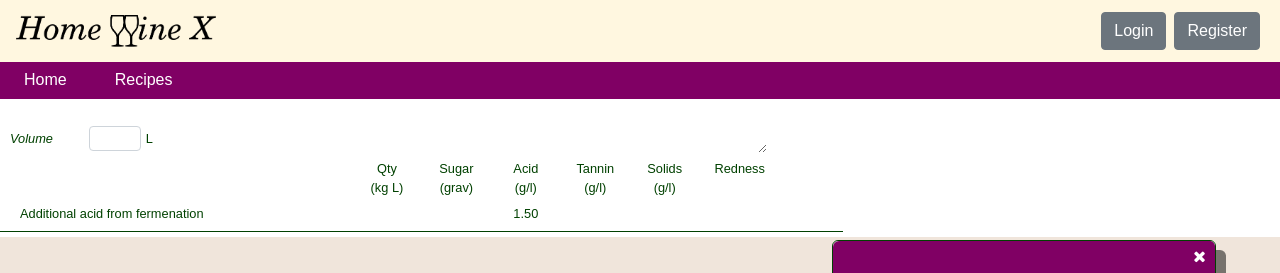
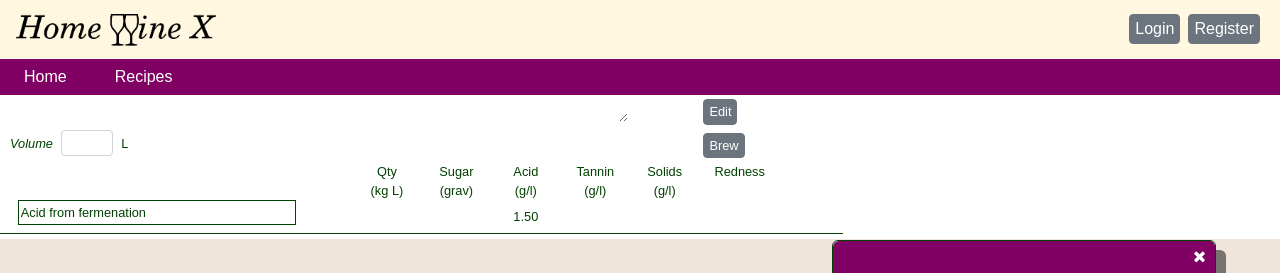
Before and after one commit to tonywh/homewinex, a Django app: template recipe/templates/recipe/recipe.html in a window 1280 px wide. Shown: the top 273 px of the page. Run offline with Django 3.2, Linux system fonts and the light colour scheme; the template is opened without the code that fills it, so the values that code supplies are empty; some libraries are stand-ins or nearby versions.

Commit message:
recipe: stacked chart to show individual contributions

```diff
--- a/recipe/static/recipe.css
+++ b/recipe/static/recipe.css
@@ -5,9 +5,11 @@ label, legend {
 .mainview {
   font-size: 0.8em;
 }
+
 #recipe-name {
   padding: 0px 1px 0px 1px; /* make sure cursor visible when at start of text. */
-  font-size: 1.1em;
+  font-size: 1.5em;
+  size: 100%
 }
 
 .full-width {
@@ -64,10 +66,10 @@ label, legend {
   visibility: visible;
 }
 
-/* Align items at the bottom of a box */
-.bottom {
-  display:flex;
-  align-items: flex-end;
+.btn {
+  font-size: 1em;
+  padding: 2px 5px 2px 5px;
+  margin: 0;
 }
 
 .left-label {
@@ -79,10 +81,12 @@ label, legend {
   padding-top: 3px;
 }
 
+.inline {
+  display:inline;
+}
+
 #volume {
-  width: 100%;
-  max-width: 4em;
-  float: left;
+  width: 4em;
   margin-right: 5px;
   font-size: 1em;
   padding: 0 6px 0 6px;
@@ -119,14 +123,17 @@ label, legend {
 }
 
 .adacid-label {
-  margin-top: 7px;
+  margin-left: 1em;
+  padding: 2px 2px 2px 2px;
   width: 80%;
-  border: 0;
+  border: solid;
+  border-width: 1px;
 }
 
 .ingredient-name {
   width: 90%;
-  border: 0;
+  border: solid;
+  border-width: 1px;
 }
 
 .list-group-item {
@@ -148,6 +155,7 @@ label, legend {
 }
 
 .handle {
+  width: 90%;
   float: left;
 }
 
@@ -166,7 +174,6 @@ input.qty {
   float: right;
   padding: 0;
   margin: 0;
-  font-size: 1em;
   color: #014101;
 }
 
@@ -194,7 +201,6 @@ input.qty {
   padding: 7px;
   margin: 0!important;
   border: none;
-  font-size: 1em;
   color: white;
   background-color: #800064;
 }
@@ -210,7 +216,6 @@ input.qty {
 }
 
 #new_ingr_button {
-  font-size: 1em;
   padding: 0 5px 0 5px;
   height: 2em;
 }
--- a/recipe/static/recipe.js
+++ b/recipe/static/recipe.js
@@ -18,6 +18,28 @@ class Converter {
     return this.units[unit][1];
   }
 }
+
+var ingredientColours = [
+  'rgba(255,0,0,0.2)',
+  'rgba(255,100,0,0.2)',
+  'rgba(255,200,0,0.2)',
+  'rgba(100,255,0,0.2)',
+  'rgba(0,255,100,0.2)',
+  'rgba(0,100,255,0.2)',
+  'rgba(0,0,255,0.2)',
+  'rgba(100,0,255,0.2)',
+];
+
+var ingredientBorderColours = [
+  'rgba(255,0,0,0.4)',
+  'rgba(255,100,0,0.4)',
+  'rgba(255,200,0,0.4)',
+  'rgba(100,255,0,0.4)',
+  'rgba(0,255,100,0.4)',
+  'rgba(0,100,255,0.4)',
+  'rgba(0,0,255,0.4)',
+  'rgba(100,0,255,0.4)',
+];
 
 var recipe;
 var ingredients;
@@ -168,6 +190,17 @@ function showIngredients() {
     });
     i++;
   });
+
+  // Ingredient background colours
+  i = 0;
+  document.querySelectorAll('.ingredient-name').forEach( el => {
+    el.style.backgroundColor = i < ingredientColours.length? ingredientColours[i] : 'rgba(0,0,0,0.2)',
+    el.style.borderColor = i < ingredientBorderColours.length? ingredientBorderColours[i] : 'rgba(0,0,0,0.4)',
+  i++;
+  });
+  el = document.querySelector('.adacid-label');
+  el.style.backgroundColor = ingredientColours[ingredientColours.length-1];
+  el.style.borderColor = ingredientBorderColours[ingredientBorderColours.length-1];
 
   // Set totals
   totals = calcTotalAttrs();
@@ -339,26 +372,20 @@ function showGraph() {
   if ( barChart ) {
     barChart.destroy();
   }
+
   Chart.defaults.global.defaultFontSize = 11;
-  barChart = new Chart(ctx, {
+  Chart.defaults.global.legend.display = false;
+
+  chartData =  {
     type: 'bar',
     data: {
       labels: ['Sugar', 'Acid', 'Tannin', 'Solids'],
-      datasets: [{
-        label: 'recipe',
-        backgroundColor: 'rgb(255, 225, 128)',
-        borderColor: 'rgb(255, 225, 128)',
-        data: [
-          (100*totals.sugar/style.sugar).toFixed(0),
-          (100*totals.acid/style.acid).toFixed(0),
-          (100*totals.tannin/style.tannin).toFixed(0),
-          (100*totals.solids/style.solu_solid).toFixed(0),
-        ]
-      },
-      {
+      datasets: [      {
         label: 'target',
-        backgroundColor: 'rgb(255, 128, 255)',
-        borderColor: 'rgb(255, 128, 255)',
+        stack: 'target',
+        backgroundColor: 'rgba(255, 128, 255, 0.5)',
+        borderColor: 'rgba(255, 128, 255, 0.7)',
+        borderWidth: 1,
         data: [
           100,
           100,
@@ -386,7 +413,52 @@ function showGraph() {
       responsive: true,
       maintainAspectRatio: false
     }
+  };
+
+  // Add ingredient data
+  i = 0;
+  document.querySelectorAll('.ingredient-data').forEach( ingr_row => {
+    chartData.data.datasets.push({
+      label: ingr_row.querySelector('.ingredient-name').value,
+      stack: 'recipe',
+      backgroundColor: i < ingredientColours.length? ingredientColours[i] : 'rgba(0,0,0,0.2)',
+      borderColor: i < ingredientBorderColours.length? ingredientBorderColours[i] : 'rgba(0,0,0,0.4)',
+      borderWidth: 1,
+      data: calcChartData({
+        sugar: parseFloat(ingr_row.querySelector('.sugar').innerHTML),
+        acid: parseFloat(ingr_row.querySelector('.acid').innerHTML),
+        tannin: parseFloat(ingr_row.querySelector('.tannin').innerHTML),
+        solids: parseFloat(ingr_row.querySelector('.solids').innerHTML),
+        }, style),
+    });
+    i++;
   });
+
+  // Add additional acid from fermentation
+  chartData.data.datasets.push({
+    label: 'Acid from fermentation',
+    stack: 'recipe',
+    backgroundColor: ingredientColours[ingredientColours.length-1],
+    borderColor: ingredientBorderColours[ingredientBorderColours.length-1],
+    borderWidth: 1,
+    data: calcChartData({
+      sugar: 0,
+      acid: 1.5,
+      tannin: 0,
+      solids: 0,
+      }, style),
+  });
+
+  barChart = new Chart(ctx, chartData);
+}
+
+function calcChartData(values, style) {
+  return [
+    (100*values.sugar/style.sugar).toFixed(0),
+    (100*values.acid/style.acid).toFixed(0),
+    (100*values.tannin/style.tannin).toFixed(0),
+    (100*values.solids/style.solu_solid).toFixed(0),
+  ];
 }
 
 function updateQty(ev) {
--- a/recipe/templates/recipe/recipe.html
+++ b/recipe/templates/recipe/recipe.html
@@ -6,6 +6,7 @@
   <script src="https://cdn.jsdelivr.net/npm/chart.js@2.9.3/dist/Chart.min.js"></script>
   <script src="https://cdnjs.cloudflare.com/ajax/libs/Sortable/1.10.2/Sortable.min.js"></script>
 
+  <!-- Template: content of an ingredient row-->
   <script id="ingredient" type="text/x-handlebars-template">
     {% verbatim %}
       <div class="list-group-item">
@@ -30,6 +31,7 @@
     {% endverbatim %}
   </script>
 
+  <!-- Template: content of the new ingredient row-->
   <script id="new_ingredient" type="text/x-handlebars-template">
     {% verbatim %}
       <div class="col-5">
@@ -48,6 +50,7 @@
     {% endverbatim %}
   </script>
 
+  <!-- Template: content of the totals row-->
   <script id="ingredient_totals" type="text/x-handlebars-template">
     {% verbatim %}
       <span class="col-5 ingredient-total" >{{legend}}</span>
@@ -62,12 +65,14 @@
     {% endverbatim %}
   </script>
 
+  <!-- Template: wine style display-->
   <script id="style" type="text/x-handlebars-template">
     {% verbatim %}
       <div>Style: {{style.grapes}}, {{style.region}}</div>
     {% endverbatim %}
   </script>
 
+  <!-- Template: content of the new ingredient row-->
   <script id="style_info" type="text/x-handlebars-template">
     {% verbatim %}
       <div>{{style.sweetness}} {{style.colour}}, {{style.alcohol}}% alcohol</div>
@@ -83,23 +88,20 @@
       <form name="recipe-form">
         {% csrf_token %}
         <input type="hidden" name="id" id="recipe_id" value="{{id}}">
+
+        <!-- Title/Volume   Style/Description   Edit/Brew -->
         <div class="row ingredient-table">
-          <div class="col-5 tltip">
-            <input type="text" name="name" id="recipe-name" class="form-control-plaintext" value="{{name}}">
-            <span class="tltiptext">Rename</span>
+          <div class="col-5 full-width">
+            <div class="tltip full-width">
+              <input type="text" name="name" id="recipe-name" class="form-control-plaintext" value="{{name}}">
+              <span class="tltiptext">Rename</span>
+            </div>
+            <label class="left-label inline" for="volume">Volume</label>
+            <input type="number" step="0.1" name="volume" id="volume" class="form-control inline" value="{{volume_l}}">
+            <span class="inline" id="volume-unit">L</span>
           </div>
-          <div class="col-6 full-width bottom">
+          <div class="col-5 col-md-5 col-lg-4 full-width">
             <span id="recipe-style" data-style_id="{{style_id}}"></span>
-          </div>
-        </div>
-        <div class="row ingredient-table">
-          <label class="col-1 left-label" for="volume">Volume</label>
-          <div class="col-2">
-            <input type="number" step="0.1" name="volume" id="volume" class="form-control" value="{{volume_l}}">
-            <div id="volume-unit">L</div>
-          </div>
-          <span class="col-2"></span>
-          <div class="col-6 full-width">
             <span id="style-info"></span>
             <div class="tltip full-width">
               <textarea name="descr" id="recipe-descr" class="text form-control-plaintext" rows="1"
@@ -107,7 +109,15 @@
               <span class="tltiptext">Edit description</span>
             </div>
           </div>
+          <div class="col-1 full-width">
+          </div>
+          <div class="col-1 full-width">
+            <button type="button" id="edit_button" class="m-1 btn btn-secondary">Edit</button>
+            <button type="button" id="brew_button" class="m-1 btn btn-secondary">Brew</button>
+          </div>
         </div>
+
+        <!--          Column-titles -->
         <div class="row ingredient-table">
           <span class="col-5"></span>
           <span class="col-2 col-md-2 col-lg-1 heading">Qty</span>
@@ -117,6 +127,8 @@
           <span class="col-1 heading">Solids</span>
           <span class="col-1 heading">Redness</span>
         </div>
+
+        <!--          Column-units -->
         <div class="row ingredient-table">
           <span class="col-5"></span>
           <span class="col-2 col-md-2 col-lg-1 heading" id="qty-unit">(kg&nbsp;L)</span>
@@ -126,31 +138,48 @@
           <span class="col-1 heading">(g/l)</span>
           <span class="col-1"></span>
         </div>
+
+        <!-- Ingredients -->
         <div id="ingredients" class="list-group">
         </div>
+
+        <!-- Additional acid from fermenation -->
         <div class="row ingredient-table" id="acid-from-fermentation">
-          <span class="col-5 adacid-label" >Additional acid from fermenation</span>
+          <div class="col-5 full-width" >
+            <div class="adacid-label" >Acid from fermenation</div>
+          </div>
           <span class="col-3 col-md-3 col-lg-2"></span>
           <span class="col-1 ingredient-value">1.50</span>
         </div>
+
+        <!-- New ingredient selector -->
         <div class="row ingredient-table" id="ingredient-select">
         </div>
+
+        <!-- TOTALS -->
         <div class="row ingredient-table" id="ingredient-totals">
         </div>
+
+        <!-- TARGETS -->
         <div class="row ingredient-table" id="style-targets">
         </div>
+
+        <!-- Save -->
         <div class="row ingredient-table">
           {% if user.is_authenticated %}
             <button type="button" class="btn btn-secondary" id="save-button" style="visibility:hidden">Save</button>
             <span id="save-status" style="visibility:hidden">Saved</span>
           {% endif %}
         </div>
+
       </form>
     </div>
     <div id="chart-block" class="col-lg-4 col-md-4 col-7">
       <canvas width="100%" height="100%"></canvas>
     </div>
   </div>
+
+  <!-- Chart -->
   <div id="modal-chart-block">
     <div id="chart-handle" class="menubar"></div>
     <div id="button-box" class="menubar">
@@ -161,4 +190,5 @@
     </div>
   </div>
   <div id="modal-chart-shadow"></div>
+
 {% endblock %}
```
Also changed, not shown: README.md.
